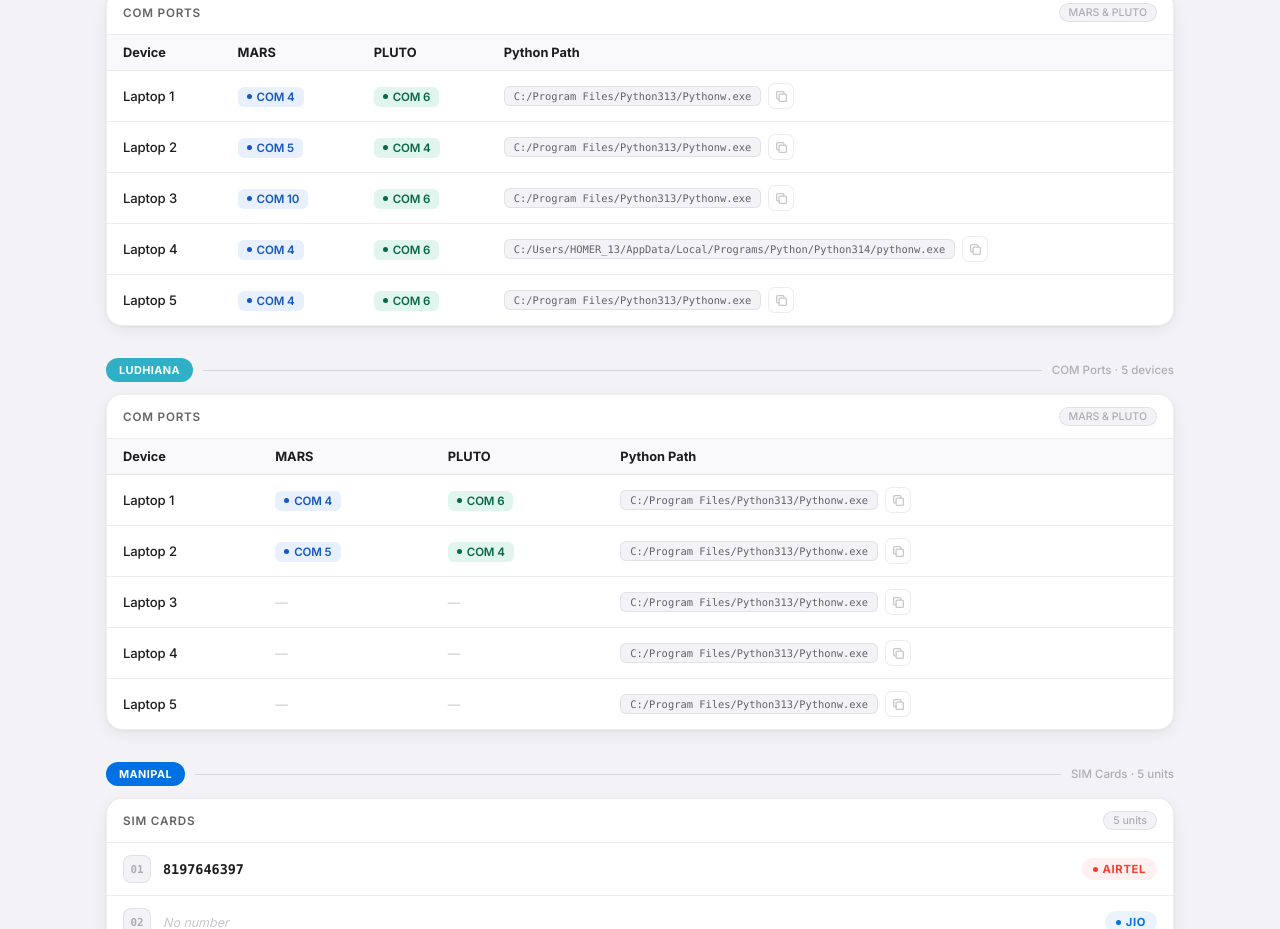
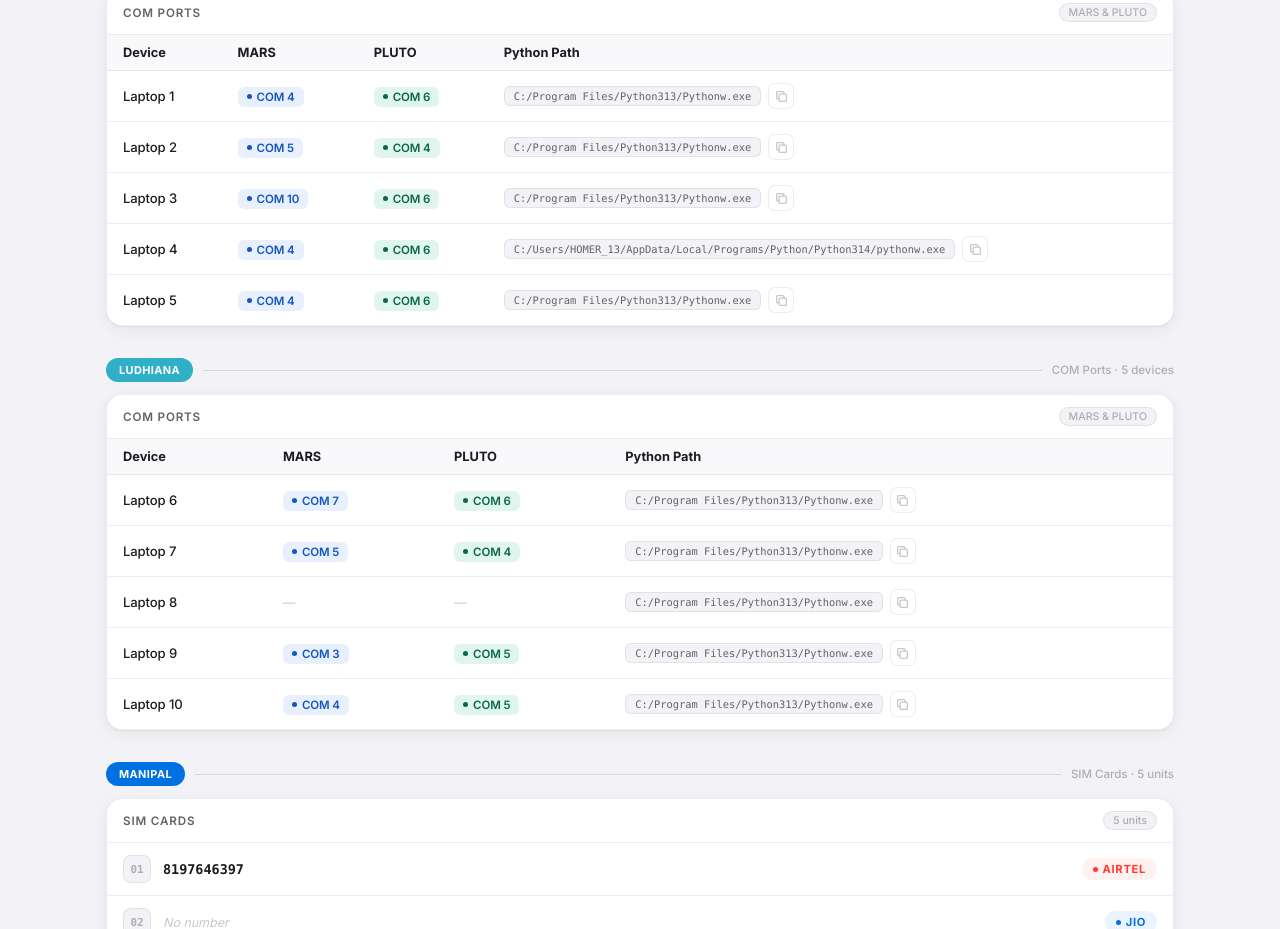
Before and after one commit to Yuvanesh24/COM-PORTS, a plain HTML site: page index.html in a window 1280 px wide. Shown: the part 362-1291 px from the top of the page. Drawn offline with Linux system fonts and the light colour scheme.

Commit message:
updated ludhiana com ports

```diff
--- a/index.html
+++ b/index.html
@@ -518,30 +518,32 @@
           <thead><tr><th>Device</th><th>MARS</th><th>PLUTO</th><th>Python Path</th></tr></thead>
           <tbody>
             <tr>
-              <td><div class="dev">Laptop 1</div></td>
-              <td><span class="badge bm"><span class="dot"></span>COM 4</span></td>
+              <td><div class="dev">Laptop 6</div></td>
+              <td><span class="badge bm"><span class="dot"></span>COM 7</span></td>
               <td><span class="badge bp"><span class="dot"></span>COM 6</span></td>
               <td><div class="path-wrap"><span class="path-pill">C:/Program Files/Python313/Pythonw.exe</span><button class="copy-btn" data-path="C:/Program Files/Python313/Pythonw.exe"><svg width="13" height="13" viewBox="0 0 16 16" fill="none" stroke="currentColor" stroke-width="1.6" stroke-linecap="round" stroke-linejoin="round"><rect x="5" y="5" width="9" height="9" rx="1.5"/><path d="M11 5V3.5A1.5 1.5 0 0 0 9.5 2H3.5A1.5 1.5 0 0 0 2 3.5v6A1.5 1.5 0 0 0 3.5 11H5"/></svg></button></div></td>
             </tr>
             <tr>
-              <td><div class="dev">Laptop 2</div></td>
+              <td><div class="dev">Laptop 7</div></td>
               <td><span class="badge bm"><span class="dot"></span>COM 5</span></td>
               <td><span class="badge bp"><span class="dot"></span>COM 4</span></td>
               <td><div class="path-wrap"><span class="path-pill">C:/Program Files/Python313/Pythonw.exe</span><button class="copy-btn" data-path="C:/Program Files/Python313/Pythonw.exe"><svg width="13" height="13" viewBox="0 0 16 16" fill="none" stroke="currentColor" stroke-width="1.6" stroke-linecap="round" stroke-linejoin="round"><rect x="5" y="5" width="9" height="9" rx="1.5"/><path d="M11 5V3.5A1.5 1.5 0 0 0 9.5 2H3.5A1.5 1.5 0 0 0 2 3.5v6A1.5 1.5 0 0 0 3.5 11H5"/></svg></button></div></td>
             </tr>
             <tr>
-              <td><div class="dev">Laptop 3</div></td>
+              <td><div class="dev">Laptop 8</div></td>
               <td><span class="be">—</span></td><td><span class="be">—</span></td>
               <td><div class="path-wrap"><span class="path-pill">C:/Program Files/Python313/Pythonw.exe</span><button class="copy-btn" data-path="C:/Program Files/Python313/Pythonw.exe"><svg width="13" height="13" viewBox="0 0 16 16" fill="none" stroke="currentColor" stroke-width="1.6" stroke-linecap="round" stroke-linejoin="round"><rect x="5" y="5" width="9" height="9" rx="1.5"/><path d="M11 5V3.5A1.5 1.5 0 0 0 9.5 2H3.5A1.5 1.5 0 0 0 2 3.5v6A1.5 1.5 0 0 0 3.5 11H5"/></svg></button></div></td>
             </tr>
             <tr>
-              <td><div class="dev">Laptop 4</div></td>
-              <td><span class="be">—</span></td><td><span class="be">—</span></td>
+              <td><div class="dev">Laptop 9</div></td>
+               <td><span class="badge bm"><span class="dot"></span>COM 3</span></td>
+               <td><span class="badge bp"><span class="dot"></span>COM 5</span></td>
               <td><div class="path-wrap"><span class="path-pill">C:/Program Files/Python313/Pythonw.exe</span><button class="copy-btn" data-path="C:/Program Files/Python313/Pythonw.exe"><svg width="13" height="13" viewBox="0 0 16 16" fill="none" stroke="currentColor" stroke-width="1.6" stroke-linecap="round" stroke-linejoin="round"><rect x="5" y="5" width="9" height="9" rx="1.5"/><path d="M11 5V3.5A1.5 1.5 0 0 0 9.5 2H3.5A1.5 1.5 0 0 0 2 3.5v6A1.5 1.5 0 0 0 3.5 11H5"/></svg></button></div></td>
             </tr>
             <tr>
-              <td><div class="dev">Laptop 5</div></td>
-              <td><span class="be">—</span></td><td><span class="be">—</span></td>
+              <td><div class="dev">Laptop 10</div></td>
+              <td><span class="badge bm"><span class="dot"></span>COM 4</span></td>
+              <td><span class="badge bp"><span class="dot"></span>COM 5</span></td>
               <td><div class="path-wrap"><span class="path-pill">C:/Program Files/Python313/Pythonw.exe</span><button class="copy-btn" data-path="C:/Program Files/Python313/Pythonw.exe"><svg width="13" height="13" viewBox="0 0 16 16" fill="none" stroke="currentColor" stroke-width="1.6" stroke-linecap="round" stroke-linejoin="round"><rect x="5" y="5" width="9" height="9" rx="1.5"/><path d="M11 5V3.5A1.5 1.5 0 0 0 9.5 2H3.5A1.5 1.5 0 0 0 2 3.5v6A1.5 1.5 0 0 0 3.5 11H5"/></svg></button></div></td>
             </tr>
           </tbody>
```
